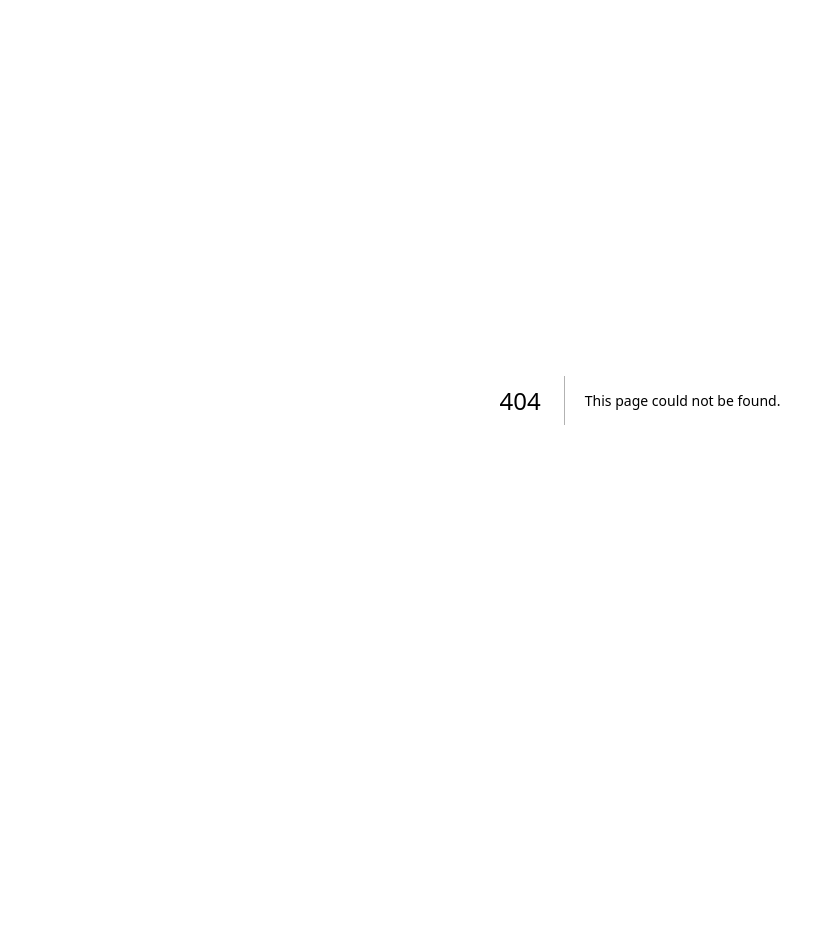
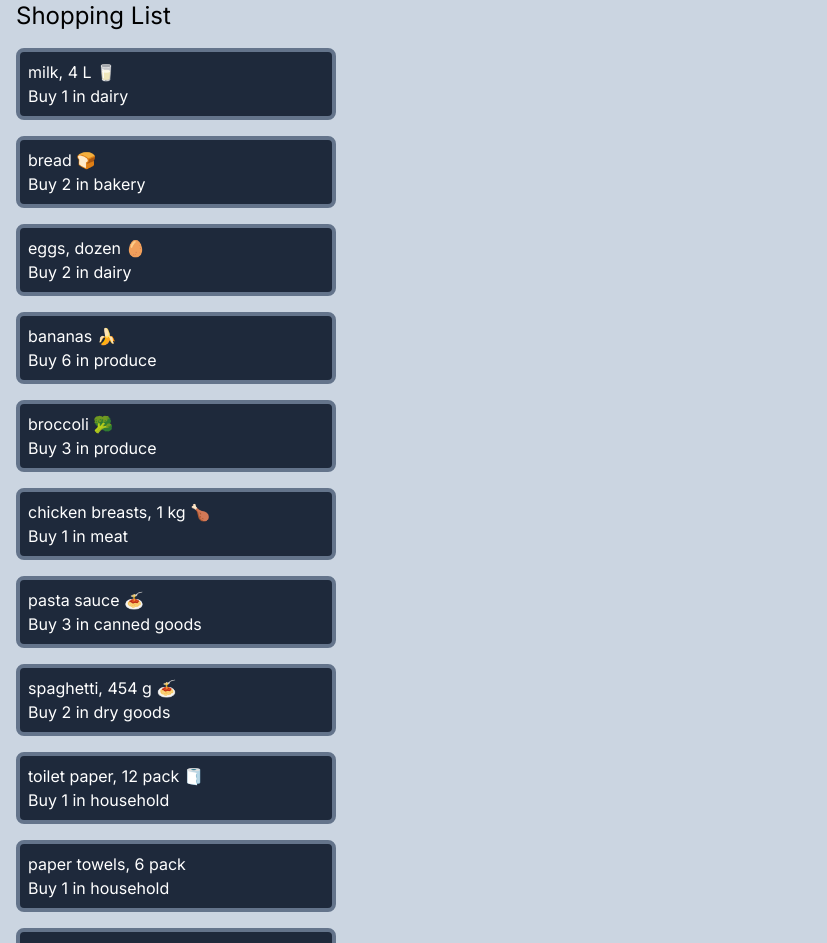
Before and after one commit to WBexte/cprg306-assignments, a Next.js app: page /week3 in a window 1280 px wide. Before the commit this address had no page. Shown: the top 943 px of the page, without its empty margins (0-827 px from the left). Before the commit the page ends 800 px from the top, so only its background shows below. Built offline with nearby package versions, Linux system fonts and the light colour scheme.

Commit message:
Created week 3 page
Added shopping list page

```diff
--- a/app/StudentInfo.jsx
+++ b/app/StudentInfo.jsx
@@ -7,5 +7,5 @@ export default function StudentInfo() {
        <p>Course Section: CPRG 306 B</p>
        <Link href="https://github.com/WBexte/cprg306-assignments">William's Github (Click me)</Link>
     </div>
-    )
+    );
 }
--- a/app/page.js
+++ b/app/page.js
@@ -7,7 +7,9 @@ export default function Home() {
     <main className="flex min-h-screen flex-col p-24">
       <h1 className="text-2xl">CPRG 306: Web Development 2 - Assignments</h1>
       <StudentInfo/>
+      <br/>
       <Link href="/week2">Week 2</Link>
+      <Link href="/week3">Week 3</Link>
     </main>
-  )
+  );
 }
--- a/app/week2/page.js
+++ b/app/week2/page.js
@@ -6,5 +6,5 @@ export default function ShoppingList() {
             <h1 className="text-2xl">My Shopping List</h1>
             <StudentInfo/>
         </div>
-    )
+    );
 }
--- /dev/null
+++ b/app/week3/item-list.js
@@ -0,0 +1,92 @@
+import Item from "./item";
+
+export default function ItemList() {
+    const item1 = {
+        name: "milk, 4 L 🥛",
+        quantity: 1,
+        category: "dairy",
+      };
+
+    const item2 = {
+    name: "bread 🍞",
+    quantity: 2,
+    category: "bakery",
+    };
+
+    const item3 = {
+    name: "eggs, dozen 🥚",
+    quantity: 2,
+    category: "dairy",
+    };
+
+    const item4 = {
+    name: "bananas 🍌",
+    quantity: 6,
+    category: "produce",
+    };
+
+    const item5 = {
+    name: "broccoli 🥦",
+    quantity: 3,
+    category: "produce",
+    };
+
+    const item6 = {
+    name: "chicken breasts, 1 kg 🍗",
+    quantity: 1,
+    category: "meat",
+    };
+
+    const item7 = {
+    name: "pasta sauce 🍝",
+    quantity: 3,
+    category: "canned goods",
+    };
+
+    const item8 = {
+    name: "spaghetti, 454 g 🍝",
+    quantity: 2,
+    category: "dry goods",
+    };
+
+    const item9 = {
+    name: "toilet paper, 12 pack 🧻",
+    quantity: 1,
+    category: "household",
+    };
+
+    const item10 = {
+    name: "paper towels, 6 pack",
+    quantity: 1,
+    category: "household",
+    };
+
+    const item11 = {
+    name: "dish soap 🍽️",
+    quantity: 1,
+    category: "household",
+    };
+
+    const item12 = {
+    name: "hand soap 🧼",
+    quantity: 4,
+    category: "household",
+    };
+
+    return (
+        <ul>
+           <li><Item item={item1.name} quantity={item1.quantity} category={item1.category} /></li>
+           <li><Item item={item2.name} quantity={item2.quantity} category={item2.category} /></li>
+           <li><Item item={item3.name} quantity={item3.quantity} category={item3.category} /></li>
+           <li><Item item={item4.name} quantity={item4.quantity} category={item4.category} /></li>
+           <li><Item item={item5.name} quantity={item5.quantity} category={item5.category} /></li>
+           <li><Item item={item6.name} quantity={item6.quantity} category={item6.category} /></li>
+           <li><Item item={item7.name} quantity={item7.quantity} category={item7.category} /></li>
+           <li><Item item={item8.name} quantity={item8.quantity} category={item8.category} /></li>
+           <li><Item item={item9.name} quantity={item9.quantity} category={item9.category} /></li>
+           <li><Item item={item10.name} quantity={item10.quantity} category={item10.category} /></li>
+           <li><Item item={item11.name} quantity={item11.quantity} category={item11.category} /></li>
+           <li><Item item={item12.name} quantity={item12.quantity} category={item12.category} /></li>
+        </ul>
+    );
+}
--- /dev/null
+++ b/app/week3/item.js
@@ -0,0 +1,8 @@
+export default function Item({ item, quantity, category }) {
+    return (
+        <ul className="border-4 rounded-lg border-slate-500 bg-slate-800 w-full max-w-xs m-4 p-2">
+            <li className='text-white'>{item}</li>
+            <li className='text-white'>Buy {quantity} in {category}</li>
+        </ul>
+    );
+}
--- /dev/null
+++ b/app/week3/page.js
@@ -0,0 +1,10 @@
+import ItemList from "./item-list";
+
+export default function Page() {
+    return (
+        <main className='bg-slate-300'>
+            <h1 className='text-2xl ml-4'>Shopping List</h1>
+            <ItemList/>
+        </main>
+    );
+}
```
